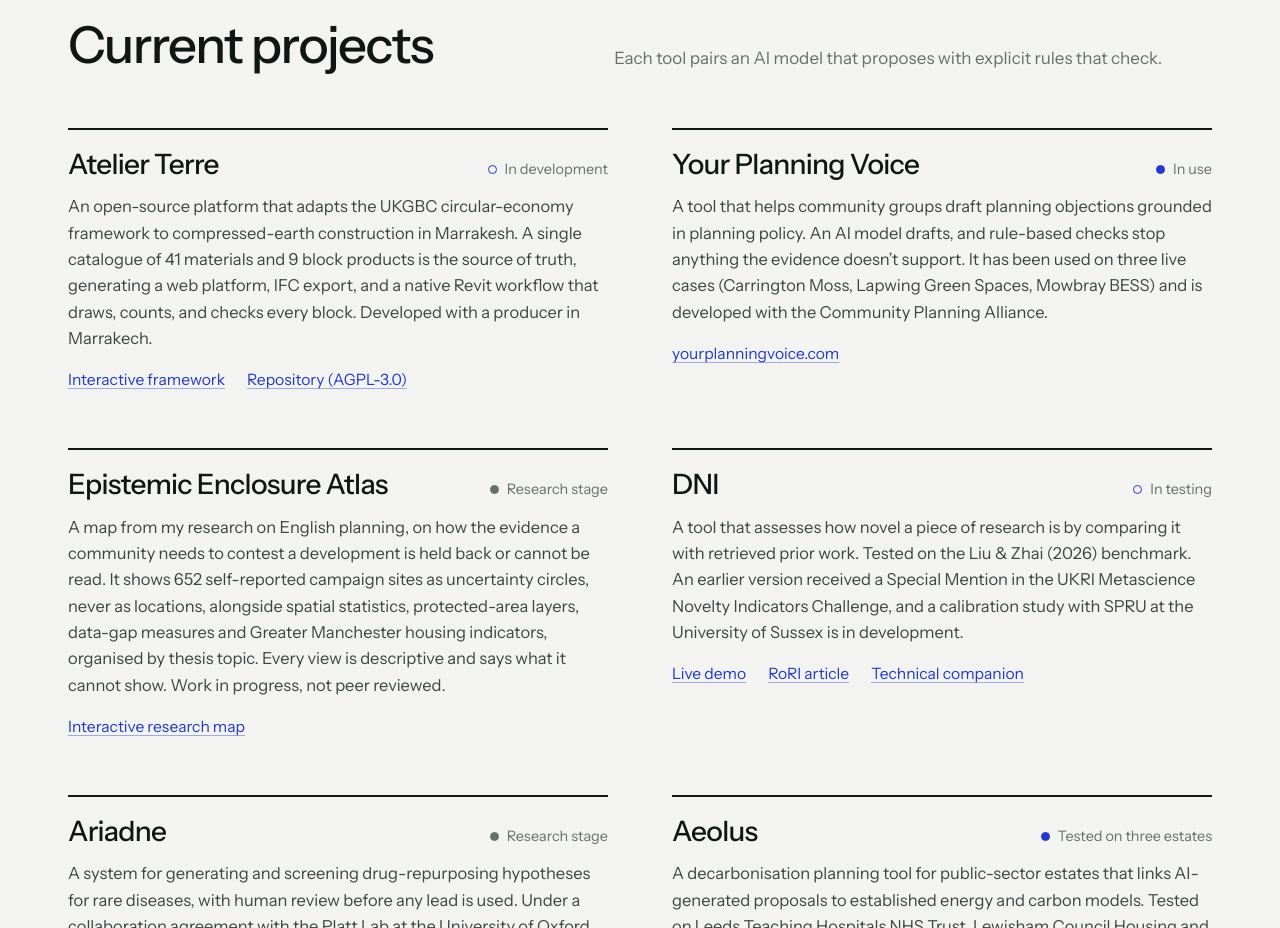
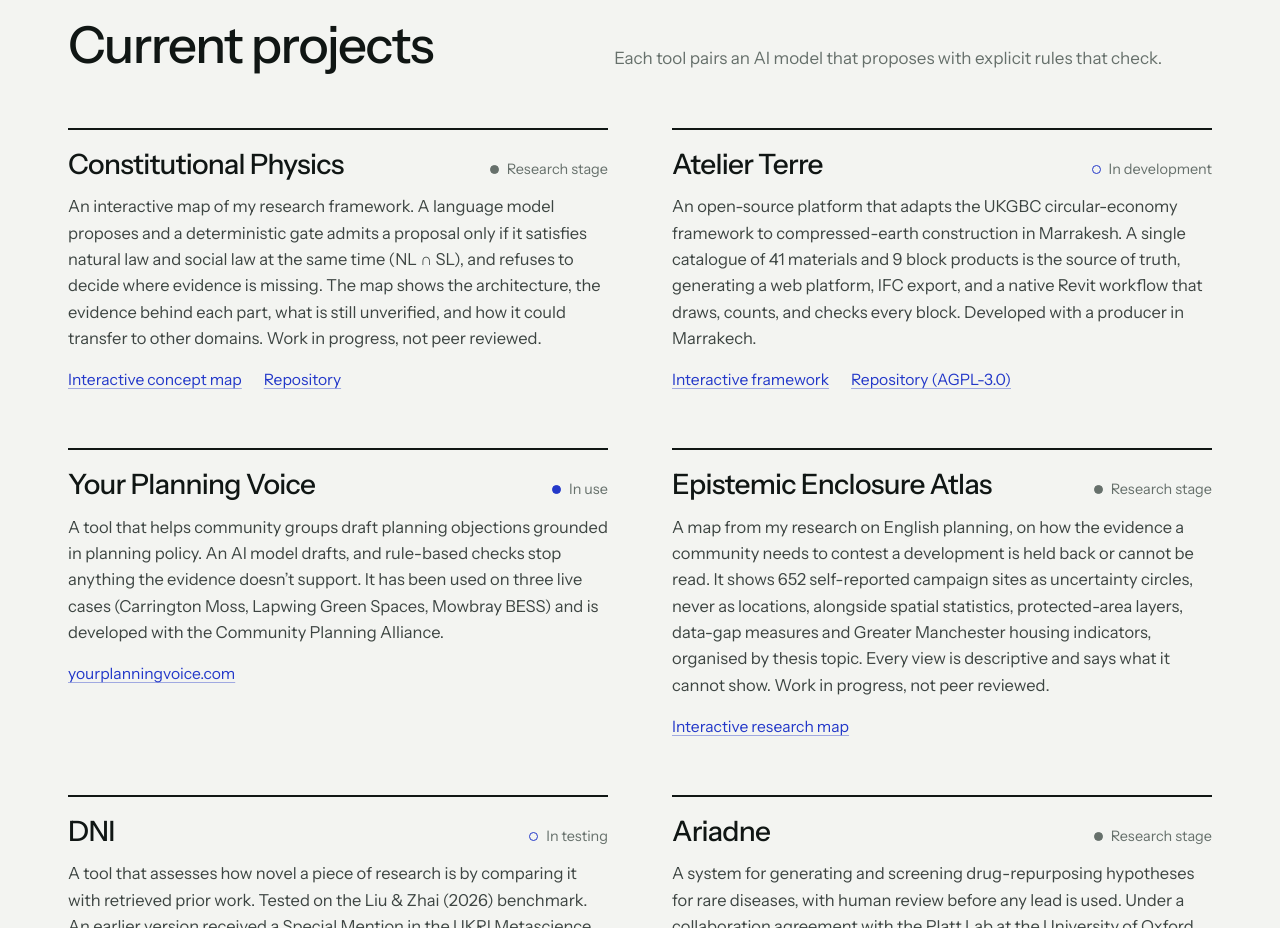
Before and after one commit to CarlosArleo/CarlosArleo.github.io, a plain HTML site: page index.html in a window 1280 px wide. Shown: the part 920-1848 px from the top of the page. Drawn offline with Linux system fonts and the light colour scheme.

Commit message:
Add Constitutional Physics concept map to current projects, first
Co-Authored-By: Claude Sonnet 5.5 <noreply@anthropic.com>

```diff
--- a/index.html
+++ b/index.html
@@ -194,6 +194,15 @@ footer p{color:var(--soft)}
 
   <div class="projects">
     <article class="project">
+      <header><h3>Constitutional Physics</h3><span class="status s-res"><i></i>Research stage</span></header>
+      <p>An interactive map of my research framework. A language model proposes and a deterministic gate admits a proposal only if it satisfies natural law and social law at the same time (NL &cap; SL), and refuses to decide where evidence is missing. The map shows the architecture, the evidence behind each part, what is still unverified, and how it could transfer to other domains. Work in progress, not peer reviewed.</p>
+      <div class="links">
+        <a href="https://cp-map-nine.vercel.app" target="_blank" rel="noopener">Interactive concept map</a>
+        <a href="https://github.com/CarlosArleo/constitutional-physics" target="_blank" rel="noopener">Repository</a>
+      </div>
+    </article>
+
+    <article class="project">
       <header><h3>Atelier Terre</h3><span class="status"><i></i>In development</span></header>
       <p>An open-source platform that adapts the UKGBC circular-economy framework to compressed-earth construction in Marrakesh. A single catalogue of 41 materials and 9 block products is the source of truth, generating a web platform, IFC export, and a native Revit workflow that draws, counts, and checks every block. Developed with a producer in Marrakech.</p>
       <div class="links">
```
